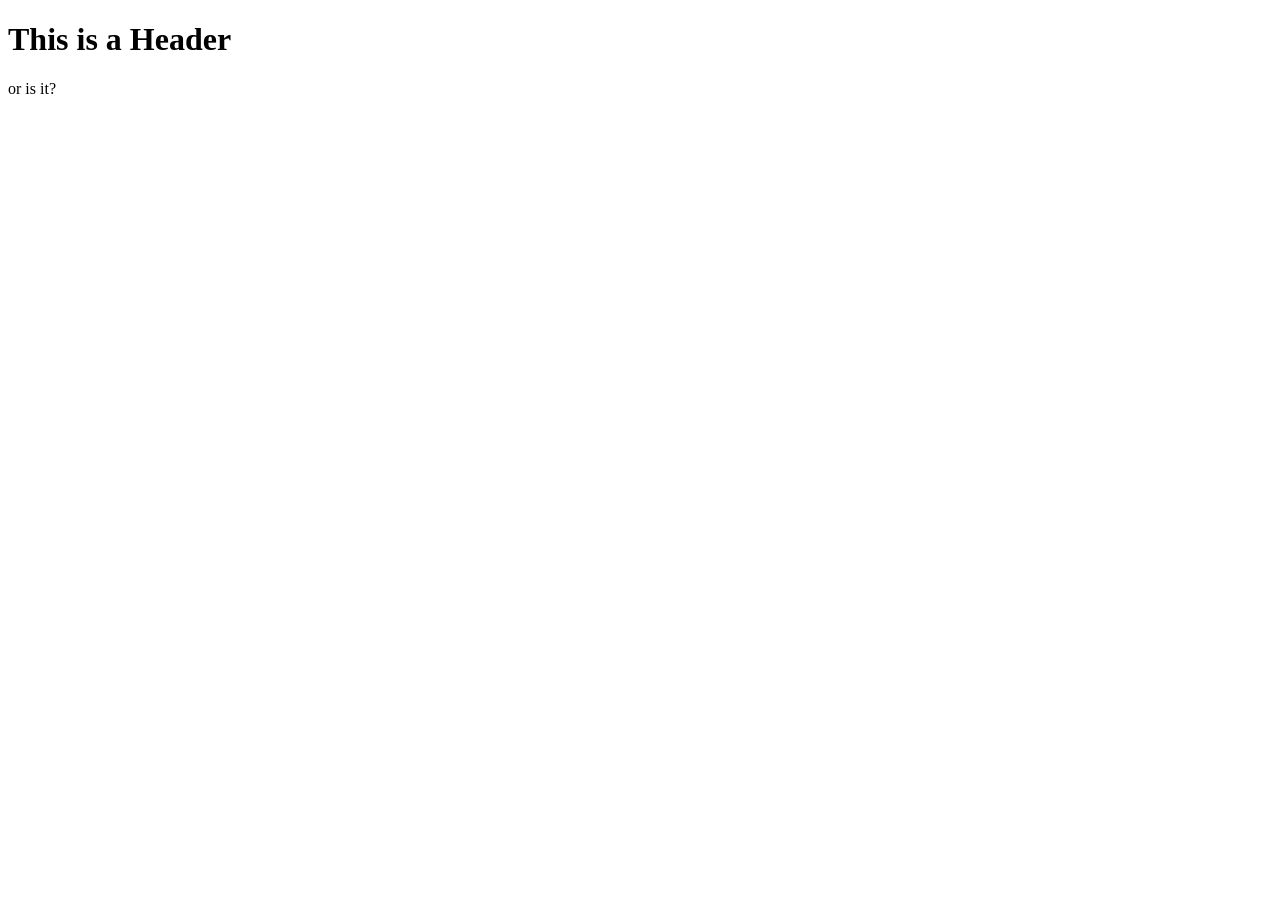
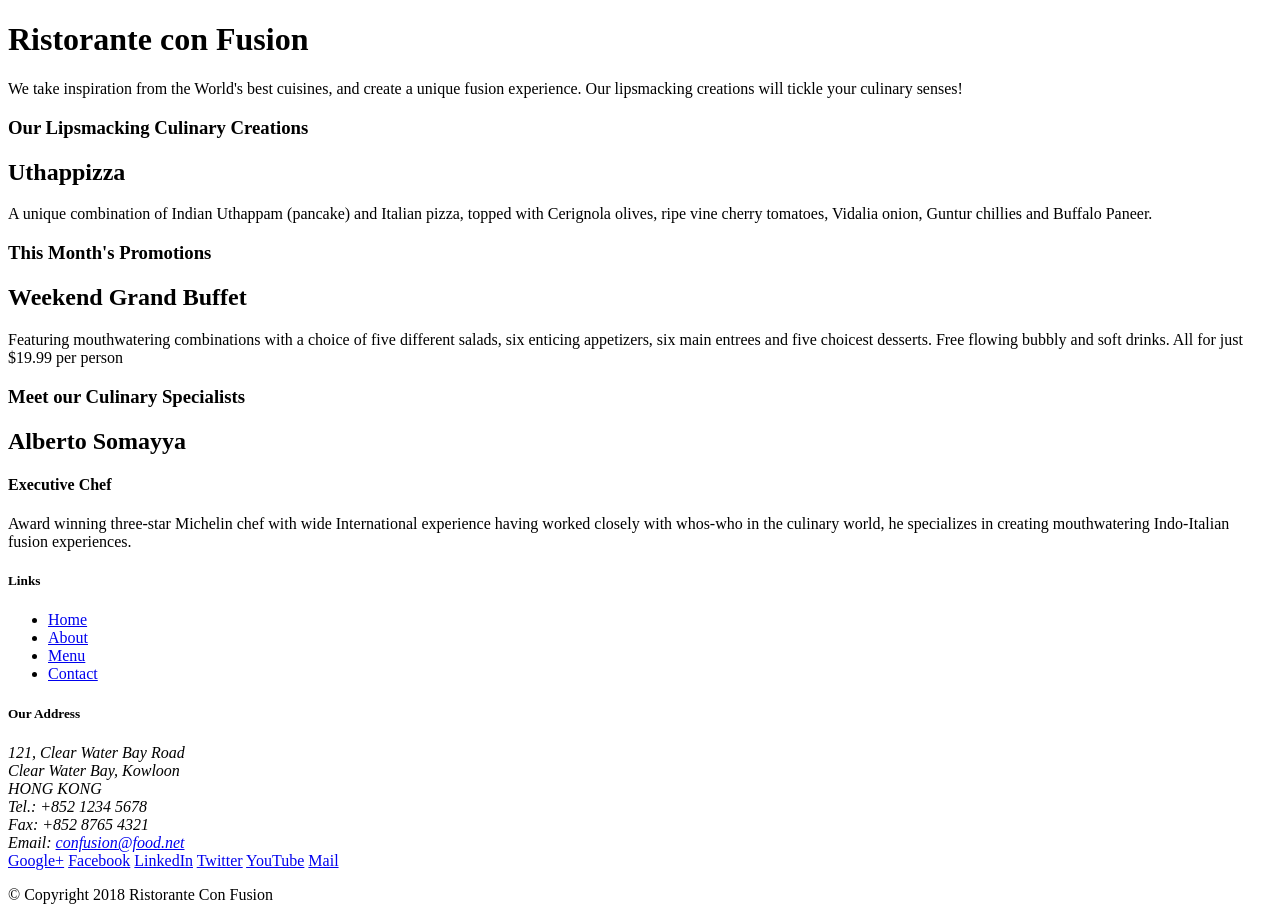
Before and after one commit to thinlines/bootstrap-course, a website: page index.html in a window 1280 px wide. Before the commit the page ends 800 px from the top, so only its background shows below. Drawn offline with Linux system fonts and the light colour scheme.

Commit message:
update repo with given files for exercise

```diff
--- a/index.html
+++ b/index.html
@@ -1,9 +1,101 @@
 <!DOCTYPE html>
-<html>
-    <head></head>
+<html lang="en">
 
-    <body>
-        <h1>This is a Header</h1>
-        <p>or is it?</p>
-    </body>
+<head>
+    <title>Ristorante Con Fusion</title>
+</head>
+
+<body>
+
+    <header>
+        <div>
+            <div>
+                <div>
+                    <h1>Ristorante con Fusion</h1>
+                    <p>We take inspiration from the World's best cuisines, and create a unique fusion experience. Our lipsmacking creations will tickle your culinary senses!</p>
+                </div>
+                <div>
+                </div>
+            </div>
+        </div>
+    </header>
+
+    <div>
+        <div>
+            <div>
+                <h3>Our Lipsmacking Culinary Creations</h3>
+            </div>
+            <div>
+                <h2>Uthappizza</h2>
+                <p>A unique combination of Indian Uthappam (pancake) and Italian pizza, topped with Cerignola olives, ripe vine cherry tomatoes, Vidalia onion, Guntur chillies and Buffalo Paneer.</p>
+            </div>
+        </div>
+
+
+        <div>
+            <div>
+                <h3>This Month's Promotions</h3>
+            </div>
+            <div>
+                <h2>Weekend Grand Buffet</h2>
+                <p>Featuring mouthwatering combinations with a choice of five different salads, six enticing appetizers, six main entrees and five choicest desserts. Free flowing bubbly and soft drinks. All for just $19.99 per person </p>
+            </div>
+        </div>
+
+        <div>
+            <div>
+                <h3>Meet our Culinary Specialists</h3>
+            </div>
+            <div>
+                <h2>Alberto Somayya</h2>
+                <h4>Executive Chef</h4>
+                <p>Award winning three-star Michelin chef with wide International experience having worked closely with whos-who in the culinary world, he specializes in creating mouthwatering Indo-Italian fusion experiences. </p>
+            </div>
+        </div>
+    </div>
+
+    <footer>
+        <div>
+            <div>
+                <div>
+                    <h5>Links</h5>
+                    <ul>
+                        <li><a href="#">Home</a></li>
+                        <li><a href="#">About</a></li>
+                        <li><a href="#">Menu</a></li>
+                        <li><a href="#">Contact</a></li>
+                    </ul>
+                </div>
+                <div>
+                    <h5>Our Address</h5>
+                    <address>
+		              121, Clear Water Bay Road<br>
+		              Clear Water Bay, Kowloon<br>
+		              HONG KONG<br>
+		              Tel.: +852 1234 5678<br>
+		              Fax: +852 8765 4321<br>
+		              Email: <a href="mailto:confusion@food.net">confusion@food.net</a>
+		           </address>
+                </div>
+                <div>
+                    <div>
+                        <a href="http://google.com/+">Google+</a>
+                        <a href="http://www.facebook.com/profile.php?id=">Facebook</a>
+                        <a href="http://www.linkedin.com/in/">LinkedIn</a>
+                        <a href="http://twitter.com/">Twitter</a>
+                        <a href="http://youtube.com/">YouTube</a>
+                        <a href="mailto:">Mail</a>
+                    </div>
+                </div>
+           </div>
+           <div>
+                <div>
+                    <p>© Copyright 2018 Ristorante Con Fusion</p>
+                </div>
+           </div>
+        </div>
+    </footer>
+
+</body>
+
 </html>
```
Also changed, not shown: package.json (+5 -8 lines), 1 other file.
